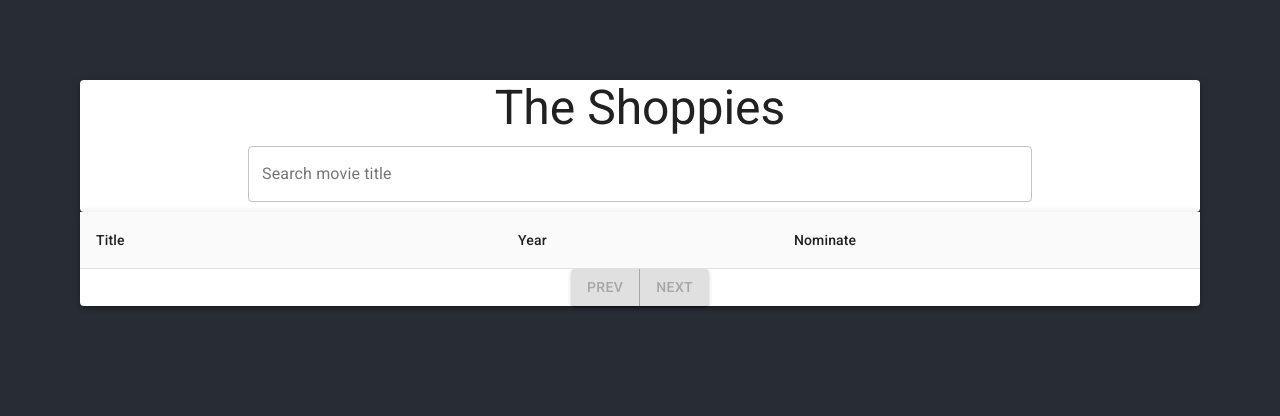
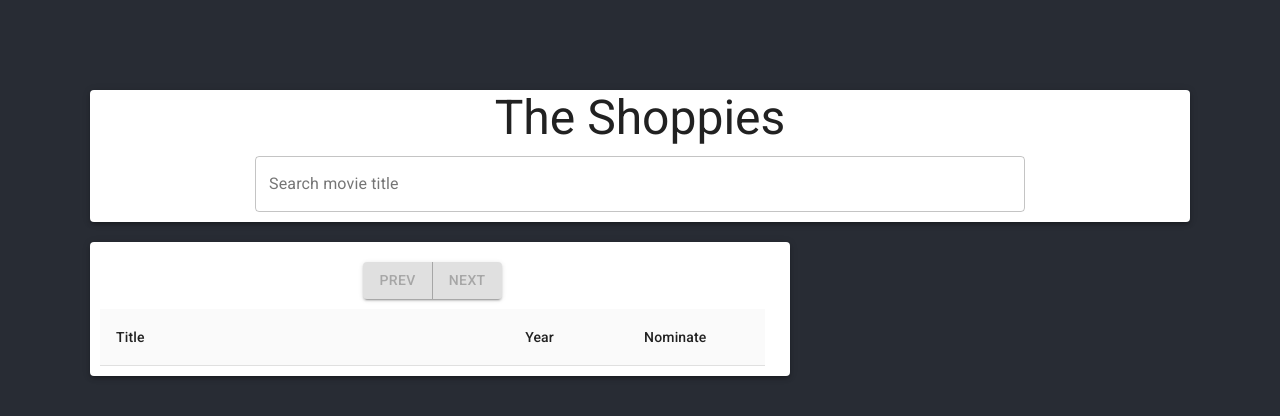
Before and after one commit to acchiang/omdb-movie-awards, a React (Create React App) app: page / in a window 1280 px wide. Shown: the top 416 px of the page. Built offline with nearby package versions, Linux system fonts and the light colour scheme.

Commit message:
add styling to organize table and paginator

```diff
--- a/src/App.css
+++ b/src/App.css
@@ -10,3 +10,11 @@
   justify-content: center;
   align-items: center;
 }
+
+.paperContainer {
+  padding: 10px;
+}
+
+.tableContainer {
+  width: 700px;
+}
--- a/src/App.js
+++ b/src/App.js
@@ -17,8 +17,17 @@ function App() {
 
   return (
     <div className="App">
-      <Paper elevation={3} children={searchContent} />
-      <Paper elevation={3} children={<TableData searchInput={searchInput} />} />
+      <div className="paperContainer">
+        <Paper elevation={3} children={searchContent} />
+      </div>
+      <div className="paperContainer">
+        <div className="tableContainer">
+          <Paper
+            elevation={3}
+            children={<TableData searchInput={searchInput} />}
+          />
+        </div>
+      </div>
     </div>
   );
 }
--- /dev/null
+++ b/src/components/TableData.css
@@ -0,0 +1,8 @@
+#tableContainer {
+  width: 95%;
+  padding: 10px;
+}
+
+#paginator {
+  margin: 10px;
+}
--- a/src/components/TableData.react.js
+++ b/src/components/TableData.react.js
@@ -7,6 +7,7 @@ import TableHead from "@material-ui/core/TableHead";
 import TableRow from "@material-ui/core/TableRow";
 import ButtonGroup from "@material-ui/core/ButtonGroup";
 import Button from "@material-ui/core/Button";
+import "./TableData.css";
 
 function TableData(props) {
   const searchInput = props.searchInput;
@@ -14,12 +15,12 @@ function TableData(props) {
   const [page, setPage] = React.useState(1);
 
   const columns = [
-    { id: "Title", label: "Title", minWidth: 170 },
-    { id: "Year", label: "Year", minWidth: 100 },
+    { id: "Title", label: "Title", minWidth: 250 },
+    { id: "Year", label: "Year", minWidth: 50 },
     {
       id: "Nominate",
       label: "Nominate",
-      minWidth: 170,
+      minWidth: 50,
     },
   ];
 
@@ -27,6 +28,7 @@ function TableData(props) {
     const { Title, Year } = row;
     const Nominate = (
       <Button
+        variant="primary"
         onClick={() => {
           return;
         }}
@@ -38,7 +40,6 @@ function TableData(props) {
   }
 
   useEffect(() => {
-    console.log(searchInput);
     if (searchInput.length !== 0) {
       fetch(
         `http://www.omdbapi.com/?s=${searchInput}&type=movie&page=${page}&apikey=7faf4e64`,
@@ -59,12 +60,31 @@ function TableData(props) {
         rowsData.push(createData(row));
       });
     }
-    console.log(rowsData);
     return rowsData;
   }, [data]);
 
   return (
-    <div>
+    <div id="tableContainer">
+      <div id="paginator">
+        <ButtonGroup variant="contained">
+          <Button
+            disabled={page === 1}
+            onClick={() => {
+              setPage(page - 1);
+            }}
+          >
+            Prev
+          </Button>
+          <Button
+            onClick={() => {
+              setPage(page + 1);
+            }}
+            disabled={data == null || data.length === 0}
+          >
+            Next
+          </Button>
+        </ButtonGroup>
+      </div>
       <TableContainer>
         <Table stickyHeader aria-label="sticky table">
           <TableHead>
@@ -100,24 +120,6 @@ function TableData(props) {
           </TableBody>
         </Table>
       </TableContainer>
-      <ButtonGroup variant="contained">
-        <Button
-          disabled={page === 1}
-          onClick={() => {
-            setPage(page - 1);
-          }}
-        >
-          Prev
-        </Button>
-        <Button
-          onClick={() => {
-            setPage(page + 1);
-          }}
-          disabled={data == null || data.length === 0}
-        >
-          Next
-        </Button>
-      </ButtonGroup>
     </div>
   );
 }
```
